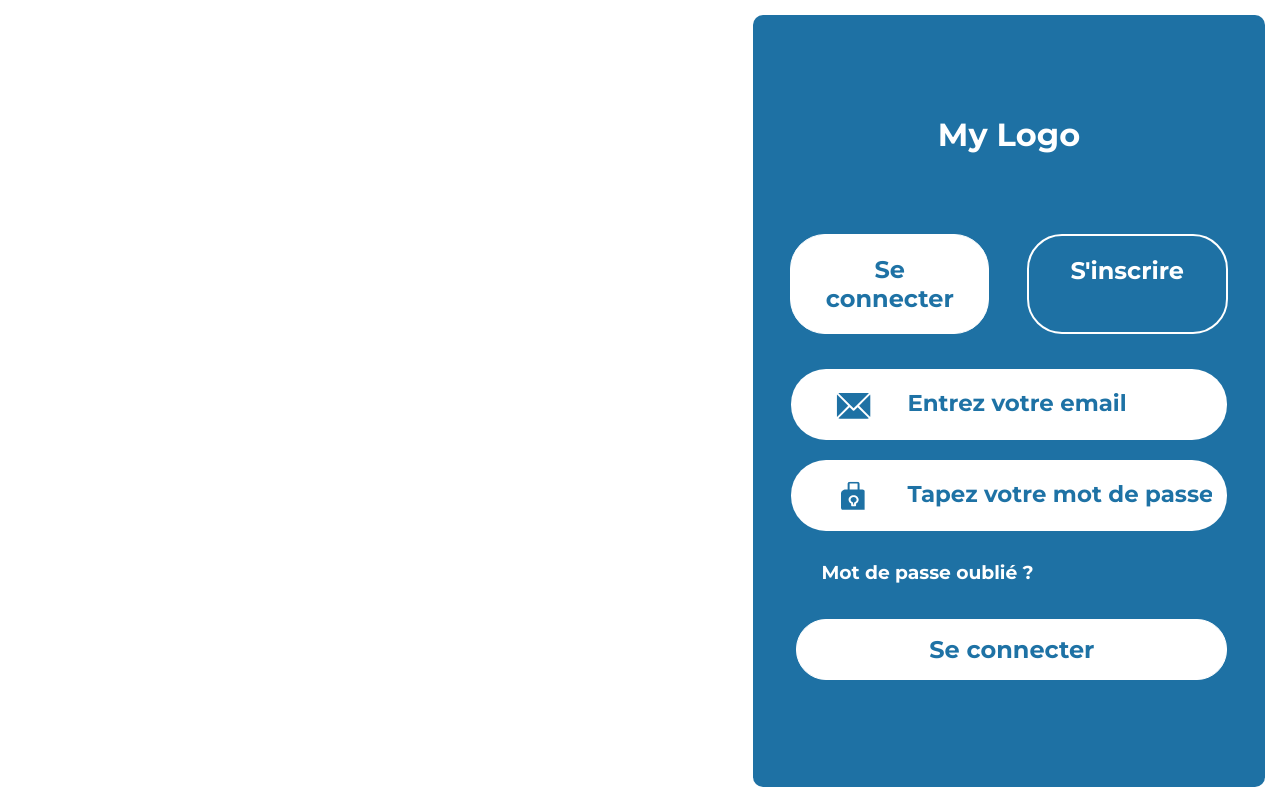
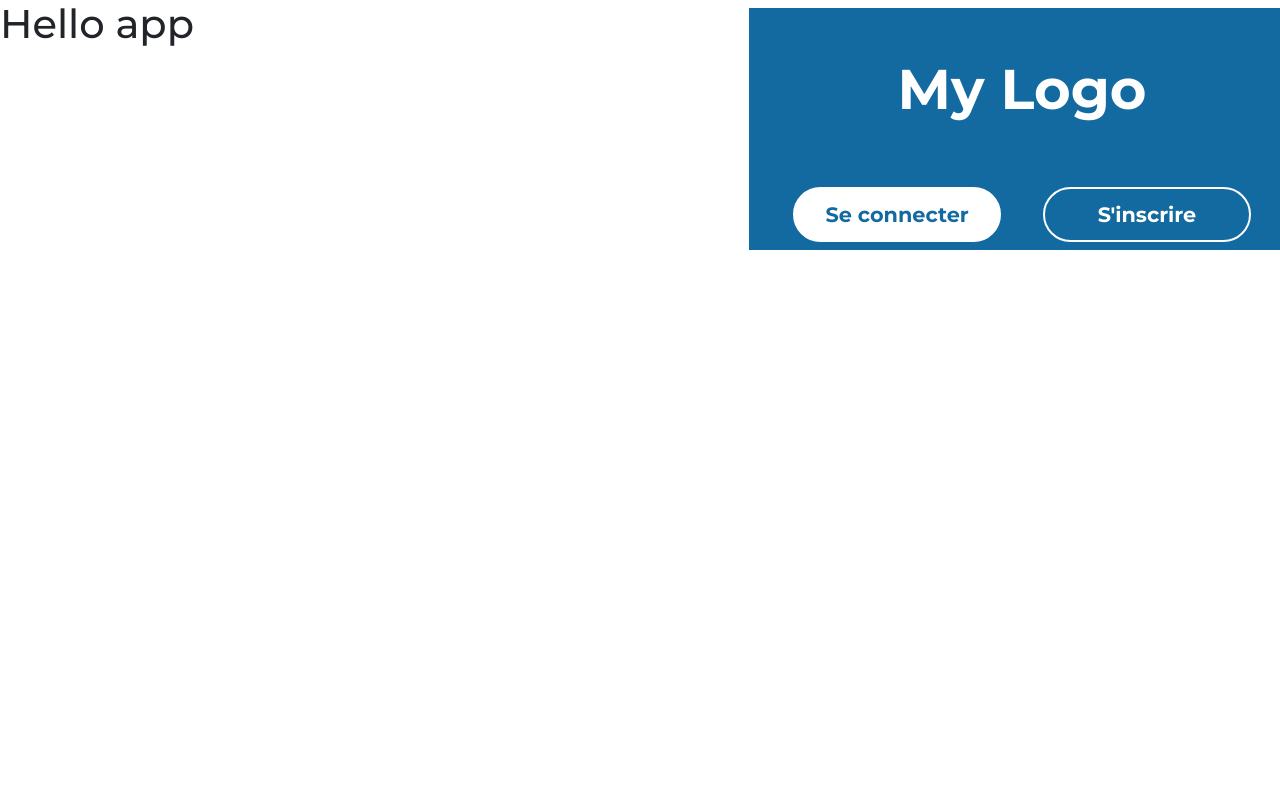
Before and after one commit to soufianeAe55/virtuel-class, a React (Create React App) app: page / in a window 1280 px wide. Built offline with nearby package versions, Linux system fonts and the light colour scheme.

Commit message:
se connecter sinscrire

```diff
--- a/public/index.html
+++ b/public/index.html
@@ -10,6 +10,9 @@
     <link href="https://fonts.googleapis.com/css2?family=Montserrat:ital,wght@0,100;0,200;0,300;0,400;0,500;0,600;0,700;0,800;0,900;1,100;1,200;1,300;1,400;1,500;1,600;1,700;1,800;1,900&display=swap" rel="stylesheet">
     <!-- ---------------------- -->
 
+    <!-- Bootstrap CSS -->
+    <link rel="stylesheet" href="https://cdn.jsdelivr.net/npm/bootstrap@4.5.3/dist/css/bootstrap.min.css" integrity="sha384-TX8t27EcRE3e/ihU7zmQxVncDAy5uIKz4rEkgIXeMed4M0jlfIDPvg6uqKI2xXr2" crossorigin="anonymous">
+    <!-- ------------- -->
     <meta
       name="description"
       content="Web site created using create-react-app"
@@ -46,5 +49,19 @@
       To create a production bundle, use `npm run build` or `yarn build`.
     -->
 
+
+
+
+    <!-- Optional JavaScript; choose one of the two! -->
+
+    <!-- Option 1: jQuery and Bootstrap Bundle (includes Popper) -->
+    <script src="https://code.jquery.com/jquery-3.5.1.slim.min.js" integrity="sha384-DfXdz2htPH0lsSSs5nCTpuj/zy4C+OGpamoFVy38MVBnE+IbbVYUew+OrCXaRkfj" crossorigin="anonymous"></script>
+    <script src="https://cdn.jsdelivr.net/npm/bootstrap@4.5.3/dist/js/bootstrap.bundle.min.js" integrity="sha384-ho+j7jyWK8fNQe+A12Hb8AhRq26LrZ/JpcUGGOn+Y7RsweNrtN/tE3MoK7ZeZDyx" crossorigin="anonymous"></script>
+
+    <!-- Option 2: jQuery, Popper.js, and Bootstrap JS
+    <script src="https://code.jquery.com/jquery-3.5.1.slim.min.js" integrity="sha384-DfXdz2htPH0lsSSs5nCTpuj/zy4C+OGpamoFVy38MVBnE+IbbVYUew+OrCXaRkfj" crossorigin="anonymous"></script>
+    <script src="https://cdn.jsdelivr.net/npm/popper.js@1.16.1/dist/umd/popper.min.js" integrity="sha384-9/reFTGAW83EW2RDu2S0VKaIzap3H66lZH81PoYlFhbGU+6BZp6G7niu735Sk7lN" crossorigin="anonymous"></script>
+    <script src="https://cdn.jsdelivr.net/npm/bootstrap@4.5.3/dist/js/bootstrap.min.js" integrity="sha384-w1Q4orYjBQndcko6MimVbzY0tgp4pWB4lZ7lr30WKz0vr/aWKhXdBNmNb5D92v7s" crossorigin="anonymous"></script>
+    -->
   </body>
 </html>
--- a/src/Components/Login/LoginPage.css
+++ b/src/Components/Login/LoginPage.css
@@ -1,111 +1,21 @@
-.SeConnecter__carte{
-   padding-top: 100px;
+#Seconnecter__carte{
+   background-color: rgb(18, 106, 160);
+   height: 100%;
 }
-.SeConnecter__carte{
-   position: fixed;
-   background: rgba(18, 106, 160, 0.95);
-   border-radius: 10px;
-   margin: 15px;
-   width : 40%;
-   height : 84%;
-   right: 0;
-}
-.SeConnecter__carte h1{
-   text-align: center;
-   color: white;
-   /* margin-top: px; */
-   /* margin-bottom: 50px; */
-}
-
-.SeConnecter__form, .SeConnecter__SignInSignUp{
-   margin-top: 80px;
-}
- /* -------------------------------- button sign in  and button sign up ------------------------   */
-.SeConnecter__SignInSignUp{
-   display: flex;
-   width:100%;
-   justify-content: space-evenly;
-}
-.SeConnecter__SignInSignUp_bgWhite, .SeConnecter__SignInSignUp_bgBlue{
-   width : 37%;
-   text-decoration: none;
-   text-align: center;
-   padding: 5px 4px;
-}
-.SeConnecter__SignInSignUp p{
-   margin: 15px;
-   font-size: 1.5em;
-}
-
-.SeConnecter__SignInSignUp_bgWhite{
-   color:  rgba(18, 106, 160, 0.95);
-   border: 1px solid white;
+#Seconnecter__signin{
+   padding: 10px;
+   background-color: white;
+   border: 2px solid white;
+   color: rgb(18, 106, 160);
    border-radius: 35px;
    font-weight: bold;
-   background: white;
+   font-size: 1.3em;
+
 }
-
-.SeConnecter__SignInSignUp_bgBlue{
+#Seconnecter__signup{
+   padding: 10px;
    border: 2px solid white;
    border-radius: 35px;
-   color: white;
    font-weight: bold;
+   font-size: 1.3em;
 }
-/* ------------------------------------------------------------------------------------------------- */
-
-
-/* ---------------- Entrez votre email $$$$$$$$$$$$$$$$ Tapez votre mot de passe ------------------- */
-
- .SeConnecter__form{
-   display: flex;
-   flex-direction: column;
-   width:85%;
-   margin: 35px auto 0 auto;
-}
-.SeConnecter__form input{
-   outline: none;
-   width: 70%;
-   margin: 23px 5px 23px 33px;
-   border: 1px solid white;
-   font-size: 1.1em;
-   font-family: 'montserrat';
-   font-weight: bold;
-}
-::placeholder{
-   font-size: 1.3em;
-   color: rgba(18, 106, 160, 0.95);
-   font-weight: bold;
-   font-family: 'montserrat';
-}
-.SeConnecter__form_email, .SeConnecter__form_password{
-   display: flex;
-   width: 100%;
-   background-color: white;
-   border-radius: 35px;
-   margin-bottom: 20px;
-}
-.SeConnecter__form_email svg, .SeConnecter__form_password svg{
-   margin-left: 45px;
-   margin-top: 19px;
-   margin-bottom: 13px;
-}
-
-.SeConnecter__form a{
-   text-decoration: none;
-   margin: 10px 0px 20px 30px;
-   color: white;
-}
-
-.SeConnecter__form input[type="submit"]{
-   background-color: white;
-   color: rgba(18, 106, 160, 0.95);
-   border-radius: 30px;
-   font-weight: bold;
-   font-size: 1.5em;
-   padding: 15px;
-   margin: 15px 0px 15px 5px;
-   width: 99%;
-   cursor: pointer;
-}
-
-/* ------------------------------------------------------------------------------------------------- */
--- a/src/Components/Login/SeConnecter.js
+++ b/src/Components/Login/SeConnecter.js
@@ -1,61 +1,30 @@
 import React from 'react'
-import './LogInPage.css'
+import './LoginPage.css'
 // import {BrowserRouter as Router,Switch,Route,Link} from "react-router-dom";
 
 function SeConnecter() {
-   return (
-      <div className="SeConnecter">
-         <div className="SeConnecter__carte">
-            <h1>My Logo</h1>
-            <div className="SeConnecter__SignInSignUp">
-               <a className="SeConnecter__SignInSignUp_bgWhite" href="#">
-                  <p>Se connecter</p>
-               </a>
-               <a className="SeConnecter__SignInSignUp_bgBlue" href="#">
-                  <p>S'inscrire</p>
-               </a>
+   return(
+      <div className="container-fluide">
+
+         <div className="row">
+            <div class="col-xl-7">
+               <h1>Hello app</h1>
             </div>
+            <div className="col-xl-5 my-2" id="Seconnecter__carte">
+               <h1 className="display-4 text-white text-center py-5 font-weight-bold">My Logo</h1>
 
-            <form className="SeConnecter__form">
+                  <div className="row justify-content-around mx-auto px-2">
+                     <a class="col-sm-5 text-center text-decoration-none text-center font-weight-bold my-2" id="Seconnecter__signin"  href="#">
+                        Se connecter
+                     </a>
+                     <a class="col-sm-5 text-decoration-none text-white text-center font-weight-bold my-2" id="Seconnecter__signup"  href="#">
+                        S'inscrire
+                     </a>
+                  </div>
 
-               <div className="SeConnecter__form_email">
-                  <svg width="35" height="35" viewBox="0 0 29 29" fill="none" xmlns="http://www.w3.org/2000/svg">
-                  <g clip-path="url(#clip0)">
-                  <path d="M26.1515 4.08008H3.05702C2.67793 4.08008 2.32303 4.17316 2.00195 4.32659L14.5495 16.8588L17.3618 14.1593C17.3618 14.1593 17.3621 14.1591 17.3621 14.159C17.3622 14.1588 17.3624 14.1587 17.3624 14.1587L27.2069 4.32681C26.8858 4.17327 26.5307 4.08008 26.1515 4.08008Z" fill="#126AA0" fill-opacity="0.95"/>
-                  <path d="M28.3697 5.48633L19.1055 14.7387L28.3694 23.9912C28.523 23.6706 28.6162 23.3161 28.6162 22.9375V6.53972C28.6162 6.16131 28.5232 5.8069 28.3697 5.48633Z" fill="#126AA0" fill-opacity="0.95"/>
-                  <path d="M0.842518 5.48633C0.688902 5.80701 0.595703 6.16148 0.595703 6.5401V22.9379C0.595703 23.3163 0.688792 23.6708 0.842299 23.9914L10.1065 14.739L0.842518 5.48633Z" fill="#126AA0" fill-opacity="0.95"/>
-                  <path d="M17.943 15.8985L15.1303 18.5983C14.97 18.7585 14.7599 18.8386 14.55 18.8386C14.34 18.8386 14.1299 18.7585 13.9696 18.5983L11.2663 15.8984L2.00195 25.1509C2.32309 25.3044 2.6782 25.3976 3.0574 25.3976H26.1519C26.531 25.3976 26.8859 25.3045 27.2069 25.1511L17.943 15.8985Z" fill="#126AA0" fill-opacity="0.95"/>
-                  </g>
-                  <defs>
-                  <clipPath id="clip0">
-                  <rect width="28.0198" height="27.9855" fill="white" transform="translate(0.595703 0.746094)"/>
-                  </clipPath>
-                  </defs>
-                  </svg>
+            </div>
+         </div>
 
-                  <input type="text" placeholder="Entrez votre email" />
-               </div>
-
-               <div className="SeConnecter__form_password">
-                     <svg width="35" height="35" viewBox="0 0 35 31" fill="none" xmlns="http://www.w3.org/2000/svg">
-                     <g clip-path="url(#clip0)">
-                     <path d="M25.4414 8.39908H23.5581V2.74818C23.5581 1.62381 22.5208 0.708984 21.2455 0.708984H13.9437C12.6686 0.708984 11.6311 1.62381 11.6311 2.74818V8.39908H9.7904C7.1372 8.39908 4.97852 10.3031 4.97852 12.6435V26.4496C4.97852 28.7896 7.1372 30.6934 9.7904 30.6934H25.4414C28.0943 30.6934 30.2528 28.7896 30.2528 26.4496V12.6435C30.2528 10.3031 28.0943 8.39908 25.4414 8.39908ZM13.6247 2.74818C13.6247 2.59239 13.7677 2.46588 13.9437 2.46588H21.2455C21.4215 2.46588 21.5645 2.59239 21.5645 2.74818V8.39908H13.6247V2.74818ZM21.7509 21.1997C21.3094 21.7584 20.7367 22.2145 20.0719 22.5414V24.474C20.0719 24.9592 19.6257 25.3525 19.0751 25.3525H16.1567C15.6061 25.3525 15.1599 24.9592 15.1599 24.474V22.5417C14.4951 22.2147 13.9224 21.7586 13.4809 21.2C12.8898 20.4524 12.5773 19.5739 12.5773 18.6598C12.5773 16.215 14.832 14.2213 17.6036 14.2154H17.6153C20.3938 14.2154 22.6543 16.209 22.6543 18.6598C22.6545 19.5739 22.342 20.4524 21.7509 21.1997Z" fill="#126AA0" fill-opacity="0.95"/>
-                     <path d="M17.6147 15.9727H17.6054C15.9329 15.9763 14.5703 17.1819 14.5703 18.6602C14.5703 19.7623 15.3524 20.7701 16.5161 21.1672C16.8998 21.2983 17.1529 21.6236 17.1529 21.9864V23.5957H18.0778V21.9864C18.0778 21.6238 18.3306 21.2985 18.7143 21.1674C19.8783 20.7696 20.6601 19.7621 20.6601 18.6602C20.6604 17.1782 19.2939 15.9727 17.6147 15.9727Z" fill="#126AA0" fill-opacity="0.95"/>
-                     </g>
-                     <defs>
-                     <clipPath id="clip0">
-                     <rect width="34.0241" height="29.9845" fill="white" transform="translate(0.591797 0.708984)"/>
-                     </clipPath>
-                     </defs>
-                     </svg>
-                  <input type="password" placeholder="Tapez votre mot de passe" />
-               </div>
-               <a href="#" className="">
-                  <h3>Mot de passe oublié ?</h3>
-               </a>
-               <input type="submit" value="Se connecter"/>
-            </form>
-         </div>
       </div>
    )
 }
```
Also changed, not shown: 1 other file (tests, documents, lock files or other folders).
